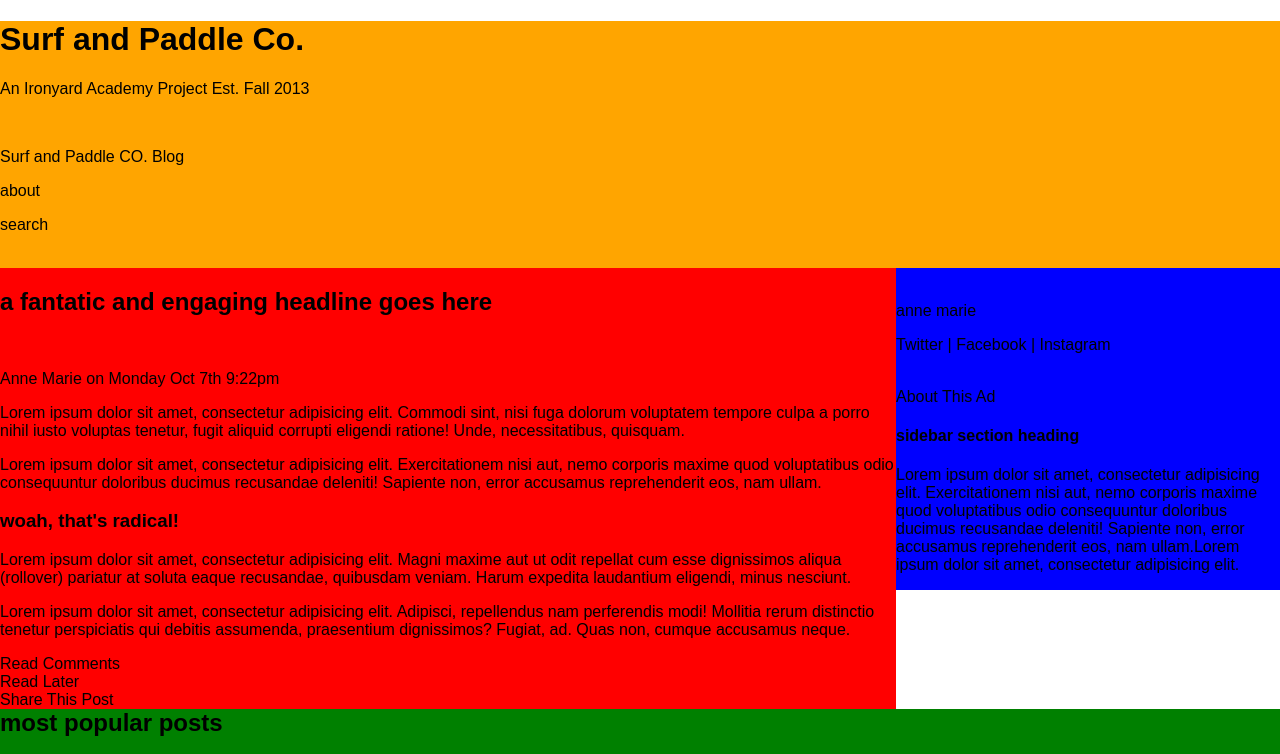
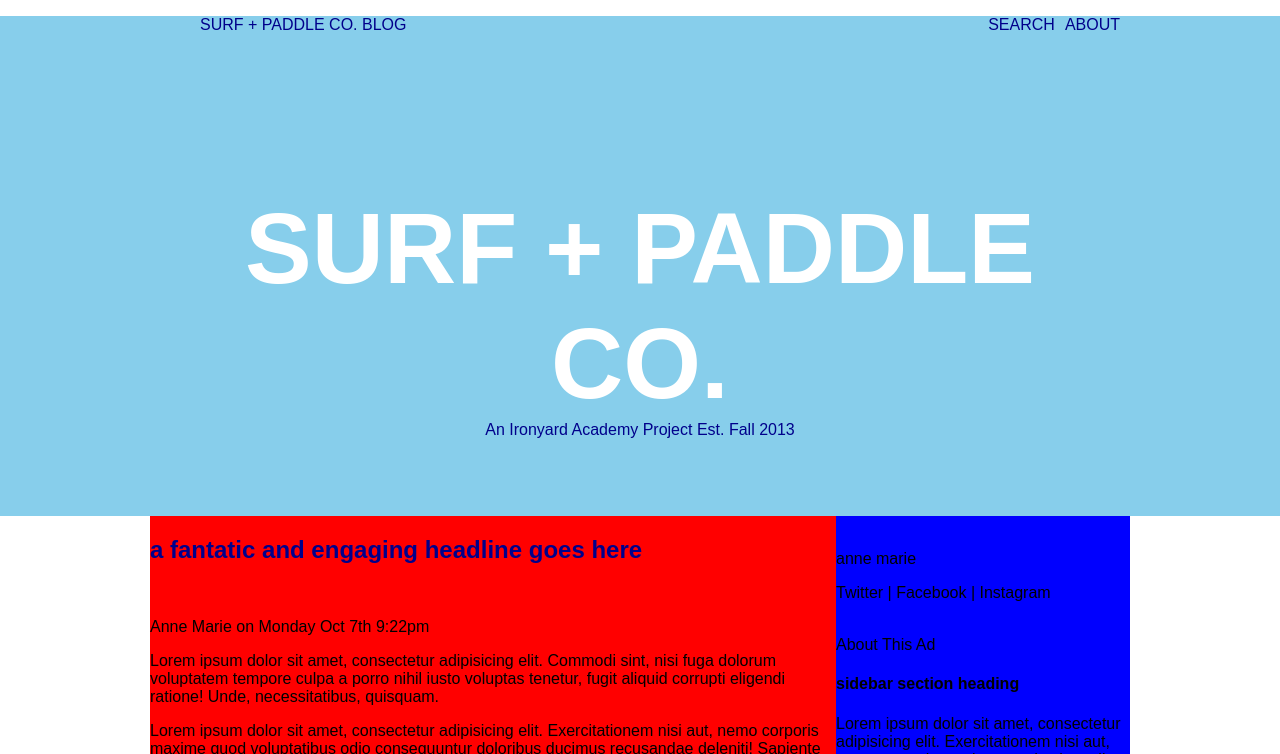
Before and after one commit to coachpacman/MySecondRepo, a plain HTML site: page TIY/surfPaddleSiteHW/index.html in a window 1280 px wide. Shown: the top 754 px of the page. Drawn offline with Linux system fonts and the light colour scheme.

Commit message:
initial styling of header

```diff
--- a/TIY/surfPaddleSiteHW/index.html
+++ b/TIY/surfPaddleSiteHW/index.html
@@ -9,15 +9,30 @@
 <body>
 	<div id="container">
 		<div id="header">
-			<h1>Surf and Paddle Co.</h1> <!-- need to change 'and' -->
-			<p> An Ironyard Academy Project Est. Fall 2013</p>
 			<div class="nav">
-				<img> <!-- insert wave icon -->
-				<p>Surf and Paddle CO. Blog</p>
-				<p>about</p>
-				<p>search</p>
+				<ul>
+					<li><img></li>
+					<li>Surf + Paddle CO. Blog</li>
+					<li>about</li>
+					<li>search</li>
+				</ul>
+
+				<!--<div class="logo">
+					<img>
+					Surf and Paddle CO. Blog
+				</div>
+				<div class="subNav">
+					about search
+				</div> -->
+
+
 				<img> <!--  insert mag icon -->
 			</div>
+			<div class="title">
+				<h1>Surf + Paddle Co.</h1> <!-- need to change 'and' -->
+				An Ironyard Academy Project Est. Fall 2013
+			</div>
+
 		</div>
 		<div id="body">
 			<div id="col1">
@@ -56,8 +71,8 @@
 			<div class="footGal" style="background-color: orange"><img><!-- insert styled photo here -->oh cool a post!</div>
 			<div class="footNav">
 				<img> <!-- insert TIY logo -->
-				<p>The Ironyard Copyright 2013, All Rights Reserved</p>
-				<p>Nav Item 1 | Nav Item 2 | Nav Item 3 | Nav Item 5</p>
+				The Ironyard Copyright 2013, All Rights Reserved
+				<div class="footNavLinks">Nav Item 1 | Nav Item 2 | Nav Item 3 | Nav Item 5</div>
 			</div>
 		</div>
 	</div>
--- a/TIY/surfPaddleSiteHW/styles.css
+++ b/TIY/surfPaddleSiteHW/styles.css
@@ -6,8 +6,52 @@
 	box-sizing: inherit;
 }
 
+#header, #body, .footNav {
+	padding-left: 150px;
+	padding-right: 150px;
+}
+
+#header, #footer {
+	height: 500px;
+}
+
 #header {
-	background: orange;
+	background: skyblue;
+	text-align: center;
+}
+
+.nav, .title, h2, .footGal {
+	color: darkblue;
+}
+
+.title {
+	margin-top: 157px;
+}
+
+h1 {
+	color: white;
+	text-transform: uppercase;
+	font-size: 100px;
+	margin: 0;
+}
+
+li {
+	list-style: none;
+	text-transform: uppercase;
+	margin-right: 10px;
+}
+
+ul li:first-child, ul li:nth-child(2) {
+	float: left;
+}
+
+ul li:nth-child(3), ul li:nth-child(4) {
+	float: right;
+}
+
+.footNavLinks {
+	float: right;
+	display: inline-block;
 }
 
 #body {
@@ -33,6 +77,6 @@
 .footGal {
 	height: 325px;
 	width: 25%;
-	background-color: yellow;
 	float: left;
+	margin-top: 50px;
 }
```
